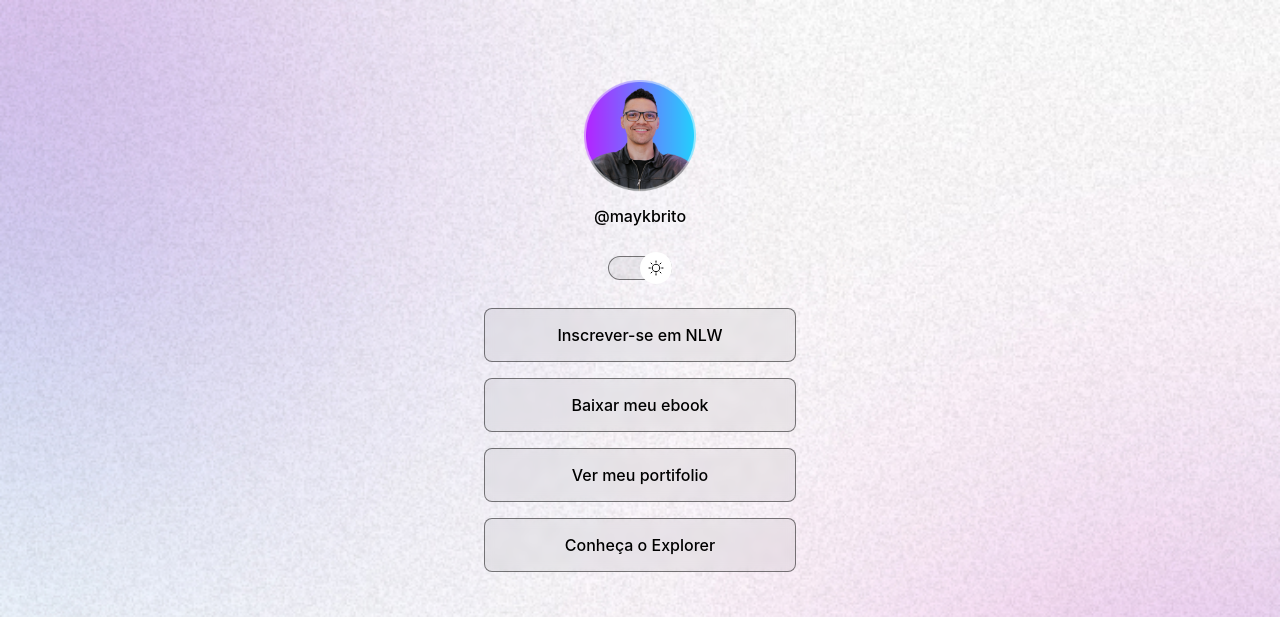
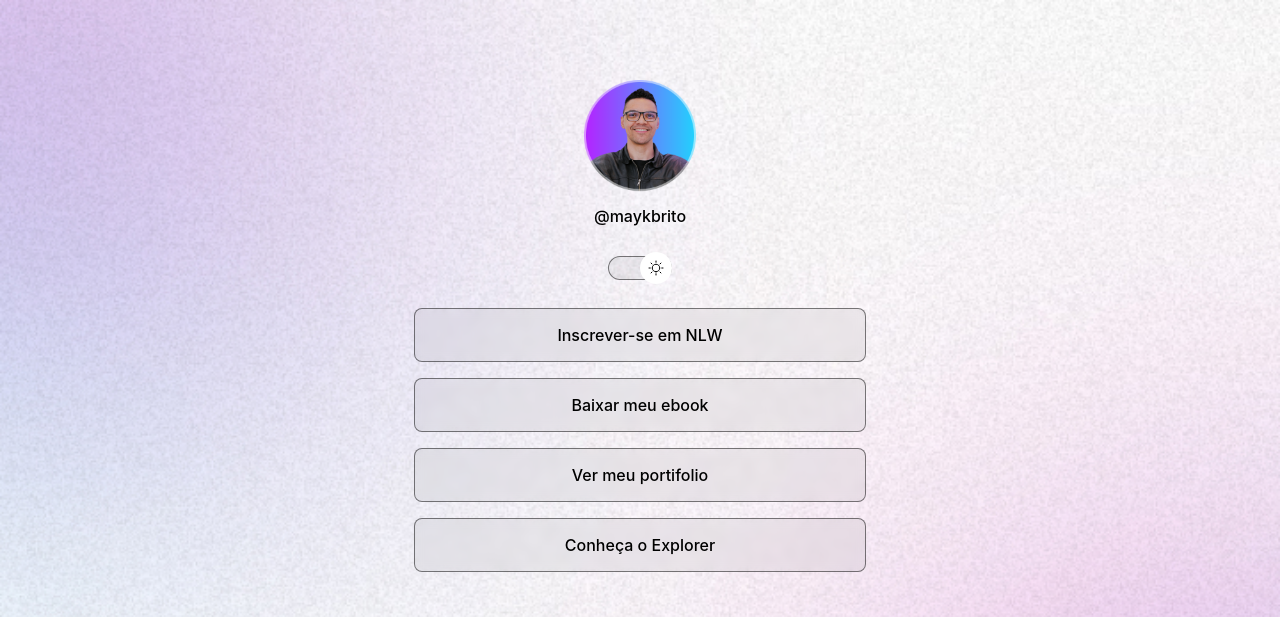
Before and after one commit to AdlMonteiro/projeto, a plain HTML site: page index.html in a window 1280 px wide. Shown: the top 617 px of the page. Drawn offline with nearby package versions, Linux system fonts and the light colour scheme; a web font is replaced by a local one.

Commit message:
ajuste container width

```diff
--- a/style.css
+++ b/style.css
@@ -41,7 +41,8 @@ body * {
 }
 
 #container{
-  width: 360px;
+  width: 100%;
+  max-width: 500px;
   margin: 56px auto 0px;
   padding: 0 24px;
 }
```
